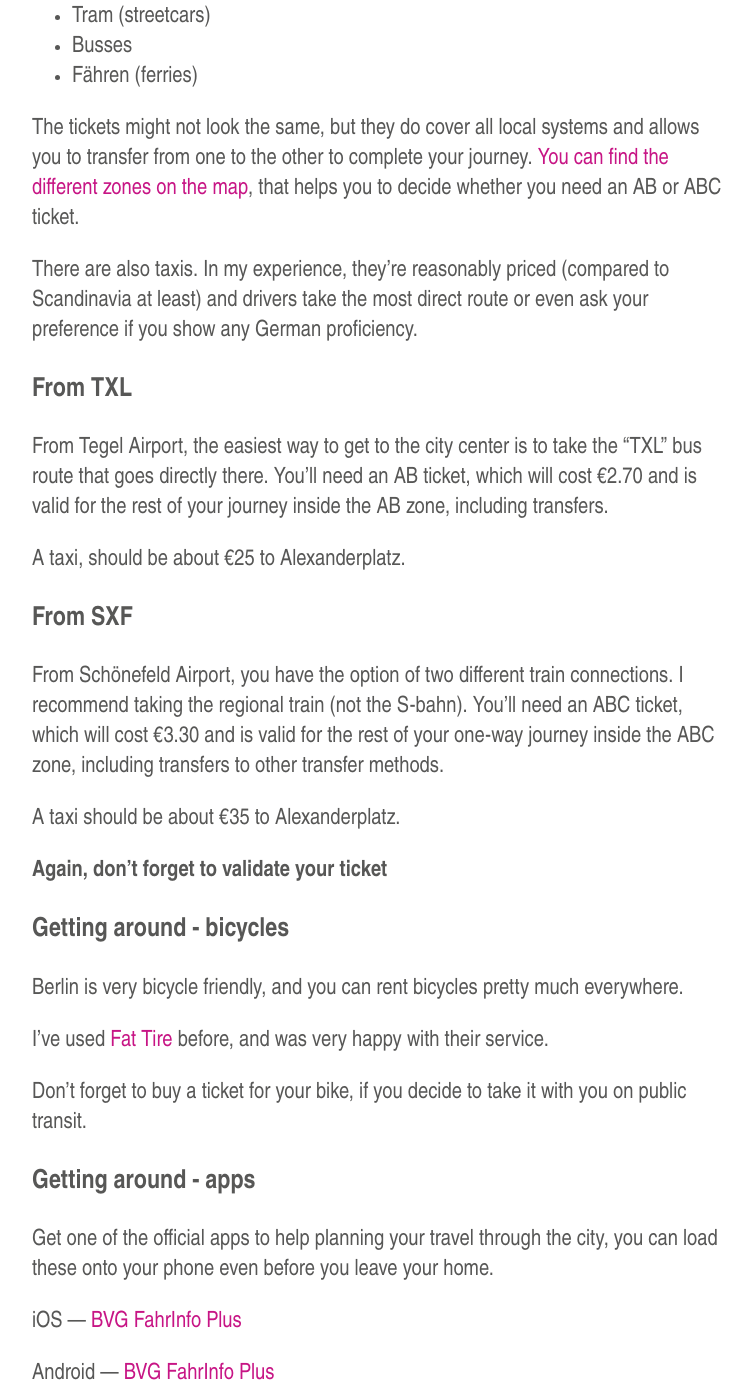
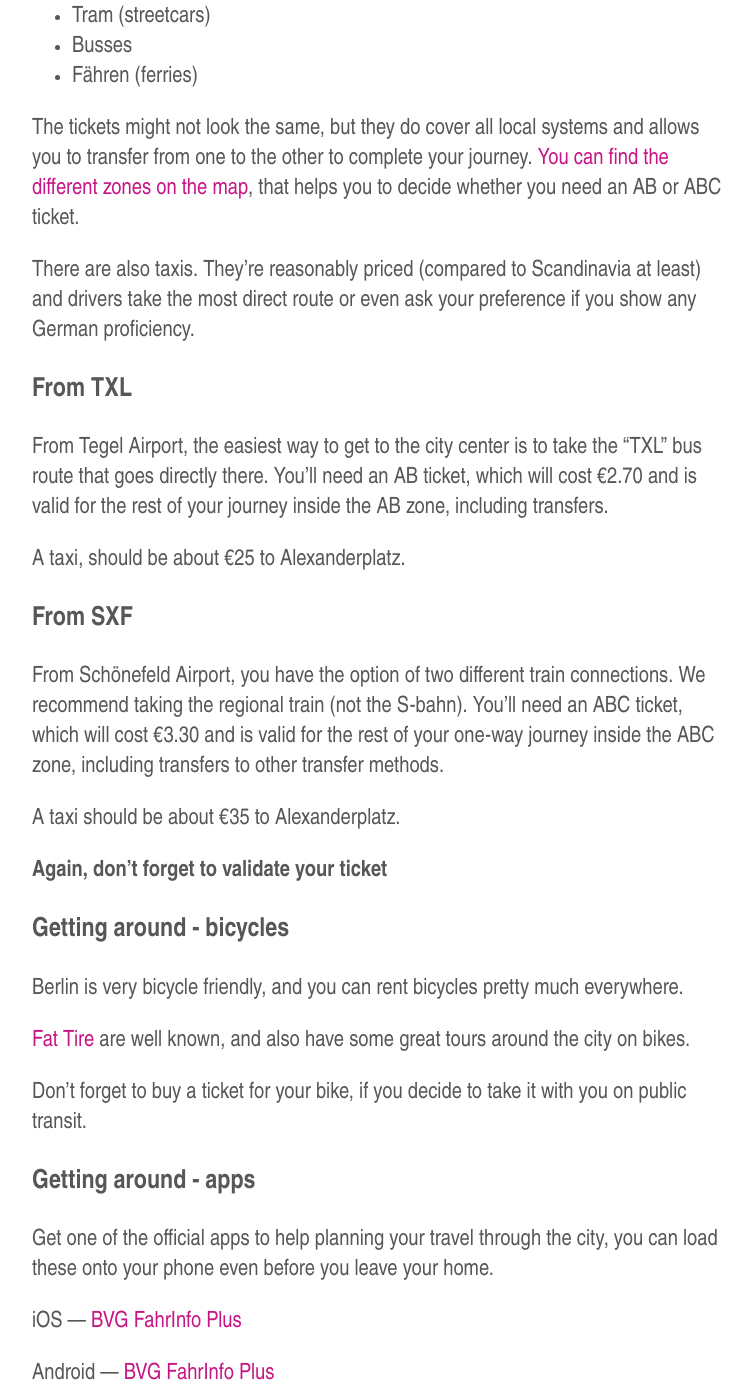
Before and after one commit to jsconf/wwwtf.berlin, a Jekyll site: the page built from welcome/index.md, in a window 1280 px wide and 1400 px high, scrolled down 1448 px. Shown: the whole window, without its empty margins (261-1013 px from the left). Built offline with Jekyll 4.4.1, drawn with Linux system fonts in a browser that asks for light colours; nearby versions of some CDN libraries; some of the changed text lies outside the part shown.

Commit message:
adds minor copy changes to berlin guide

```diff
--- a/welcome/index.md
+++ b/welcome/index.md
@@ -40,7 +40,7 @@ Berlin has an excellent public transport system, consisting of:
 The tickets might not look the same, but they do cover all local systems and allows you to transfer from one to the other to complete your journey. [You can find the different zones on the map](http://www.bvg.de/de/index.php?section=downloads&cmd=58&download=399), that helps you to decide whether you need an AB or ABC ticket.
 
 
-There are also taxis. In my experience, they're reasonably priced (compared to Scandinavia at least) and drivers take the most direct route or even ask your preference if you show any German proficiency.
+There are also taxis. They're reasonably priced (compared to Scandinavia at least) and drivers take the most direct route or even ask your preference if you show any German proficiency.
 
 ### From TXL
 From Tegel Airport, the easiest way to get to the city center is to take the "TXL" bus route that goes directly there. You'll need an AB ticket, which will cost €2.70 and is valid for the rest of your journey inside the AB zone, including transfers.
@@ -48,7 +48,7 @@ From Tegel Airport, the easiest way to get to the city center is to take the "TX
 A taxi, should be about €25 to Alexanderplatz.
 
 ### From SXF
-From Schönefeld Airport, you have the option of two different train connections. I recommend taking the regional train (not the S-bahn). You'll need an ABC ticket, which will cost €3.30 and is valid for the rest of your one-way journey inside the ABC zone, including transfers to other transfer methods.
+From Schönefeld Airport, you have the option of two different train connections. We recommend taking the regional train (not the S-bahn). You'll need an ABC ticket, which will cost €3.30 and is valid for the rest of your one-way journey inside the ABC zone, including transfers to other transfer methods.
 
 A taxi should be about €35 to Alexanderplatz.
 
@@ -59,7 +59,8 @@ A taxi should be about €35 to Alexanderplatz.
 
 Berlin is very bicycle friendly, and you can rent bicycles pretty much everywhere.
 
-I've used [Fat Tire](http://berlin.fattirebiketours.com/pages/information/online-rentals) before, and was very happy with their service.
+[Fat Tire](http://berlin.fattirebiketours.com/pages/information/online-rentals) are well known,
+and also have some great tours around the city on bikes.
 
 Don't forget to buy a ticket for your bike, if you decide to take it with you on public transit.
 
@@ -75,7 +76,7 @@ If you provide the app with payment information, you can use them to buy tickets
 
 **Idea**: You can even buy an all-day ticket (AB for TXL, ABC for SXF) before you even leave your home, and be ready to just step on the train/bus/tram when you arrive in Berlin.
 
-Also, Google has added Berlin public transit to the routing in the Maps apps on iOS, I suspect that means it's already in Android.
+Also, Google has added Berlin public transit to the routing in the Maps apps on iOS, which hopefully means the same for Android.
 
 ### BVG - tickets
 
@@ -116,7 +117,7 @@ Using their [data packages](http://prepaid-data-sim-card.wikia.com/wiki/Germany#
 * <https://www.blau.de>
 * <http://prepaidwithdata.wikia.com/wiki/Germany#blau>
 
-Top ups for your blau sim can be bought in many, many shops and can even be done on their site using credit card, once the sim is activated.
+Top-ups for your blau sim can be bought in many, many shops and can even be done on their site using credit card, once the sim is activated.
 
 ## Free wifi
 
@@ -138,7 +139,7 @@ Some issuers of cards offer you to take out cash without fees from any machine,
 
 While Berlin is quite a safe city, there are still pick-pockets. If you're getting out a lot of money, be sure to keep your wallet not easily accessible to thieves.
 
-### cash machines
+### Cash Machines
 I use the [Geldautomat Suche](https://itunes.apple.com/de/app/geldautomat-suche-ihre-kostenlose/id438417025?mt=8) app to find banks in CashGroup (which means I can take out cash without fees). The app also lists cash machines for non-CashGroup banks.
 
 
```
Also changed, not shown: other parts of welcome/index.md (+1 -1 lines).
